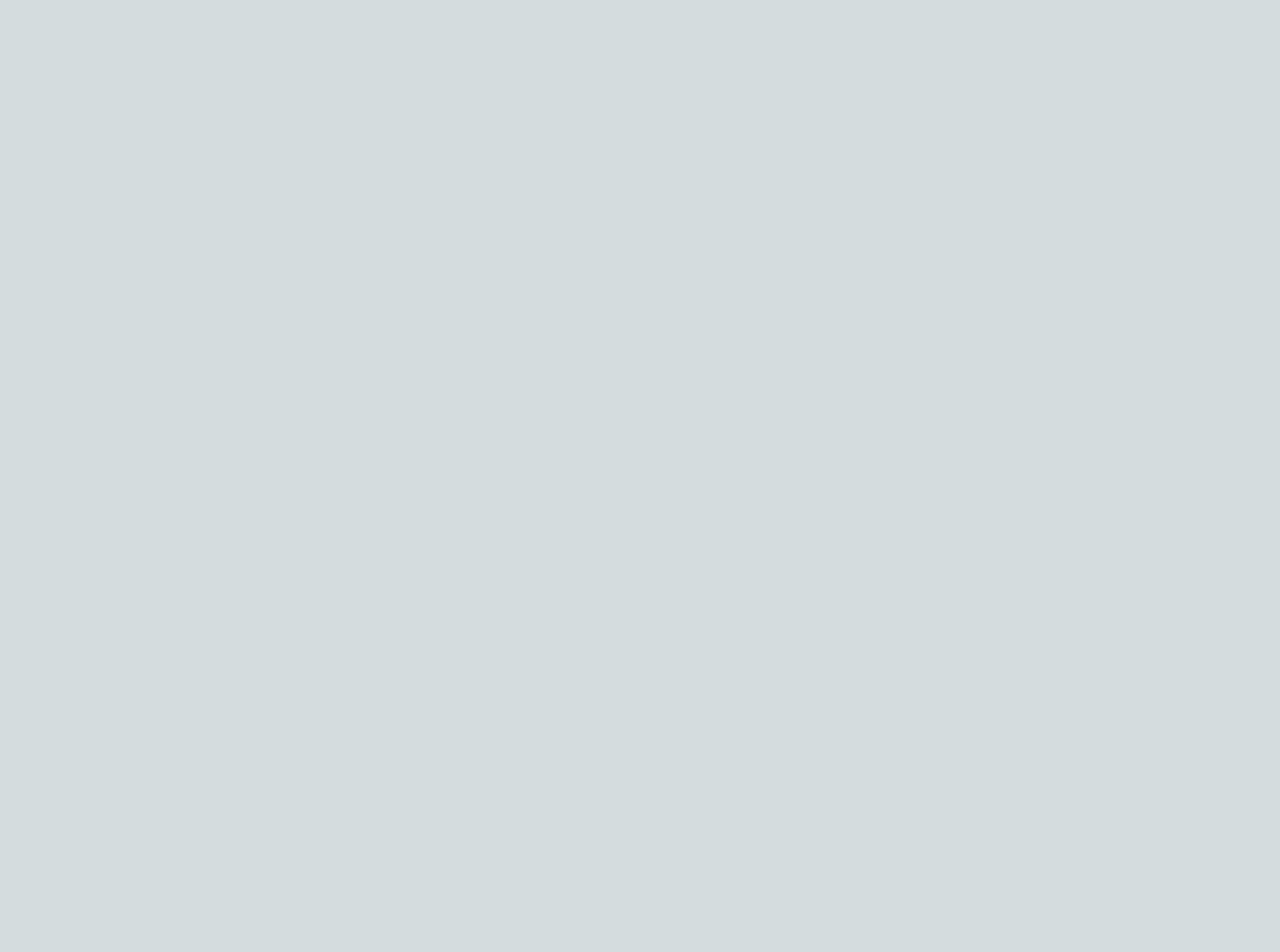
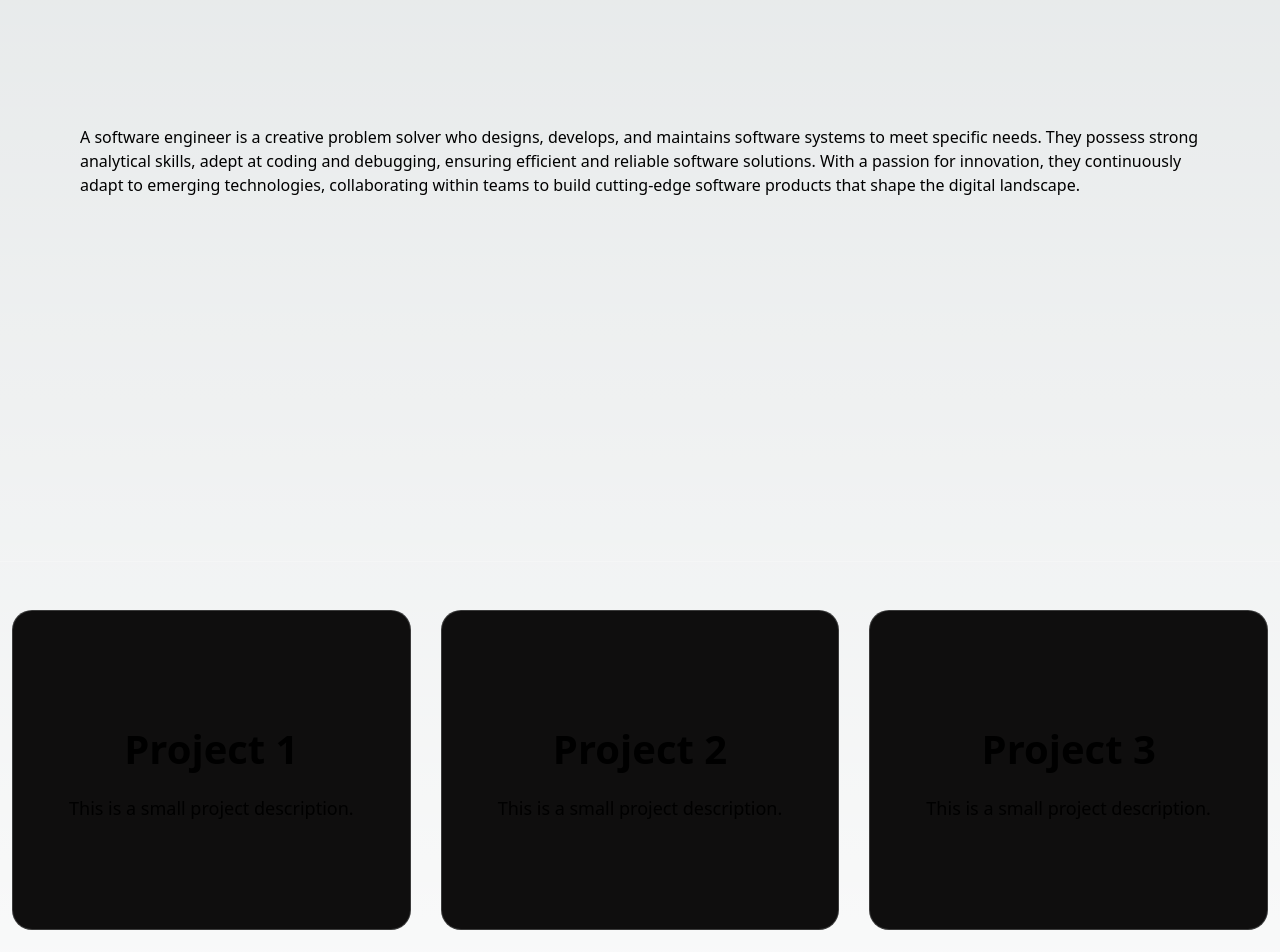
Before and after one commit to manuelxantony/manuelxantony-blog, a Next.js app: page / in a window 1280 px wide. Shown: the part 1040-1992 px from the top of the page. Before the commit the page ends 800 px from the top, so only its background shows below. Built offline with nearby package versions, Linux system fonts and the light colour scheme.

Commit message:
added basic layout till projects

```diff
--- a/app/page.tsx
+++ b/app/page.tsx
@@ -1,10 +1,17 @@
 import Home from '@/components/home/home';
+import About from '@/components/about/about';
+import Border from '@/components/border';
+import Projects from '@/components/projects/projects';
 
 export default function Page() {
   return (
     <main>
       <div>
         <Home />
+        <Border />
+        <About />
+        <Border />
+        <Projects />
       </div>
     </main>
   );
--- /dev/null
+++ b/components/about/about.tsx
@@ -0,0 +1,17 @@
+export default function About() {
+  return (
+    <section className="container mx-auto">
+      <div className="h-screen flex justify-center items-center p-20">
+        <p>
+          A software engineer is a creative problem solver who designs,
+          develops, and maintains software systems to meet specific needs. They
+          possess strong analytical skills, adept at coding and debugging,
+          ensuring efficient and reliable software solutions. With a passion for
+          innovation, they continuously adapt to emerging technologies,
+          collaborating within teams to build cutting-edge software products
+          that shape the digital landscape.
+        </p>
+      </div>
+    </section>
+  );
+}
--- /dev/null
+++ b/components/border.tsx
@@ -0,0 +1,3 @@
+export default function Border() {
+  return <div className="border-t border-white/20 text-white/60"></div>;
+}
--- /dev/null
+++ b/components/cards/projectCard.tsx
@@ -0,0 +1,37 @@
+export default function ProjectCard({
+  id,
+  name,
+  description,
+}: {
+  id: number;
+  name: string;
+  description: string;
+}) {
+  return (
+    // card design
+    <div className="border border-solid border-1 border-[#eceff133] rounded-[20px] h-[320px] mb-5 p-4 transition-colors bg-[#0f0e0e]">
+      {/* card content layout */}
+      <div className="h-full width flex flex-col justify-center items-center">
+        <h2 className="font-bold mb-4">{name}</h2>
+        <h4>{description}</h4>
+      </div>
+    </div>
+  );
+}
+
+// .resources_resource__NTeNg {
+//     --resource-bg: hsla(0,0%,9%,.3);
+//     width: 100%;
+//     height: 320px;
+//     border-radius: 20px;
+//     background: var(--resource-bg);
+//     box-shadow: var(--shadow-large);
+//     text-decoration: none;
+//     position: relative;
+//     -webkit-backdrop-filter: blur(3px);
+//     backdrop-filter: blur(3px);
+//     border: 1px solid var(--accents-2);
+//     z-index: 1;
+//     transition: background .25s ease;
+//     box-shadow: none;
+// }
--- a/components/home/home.tsx
+++ b/components/home/home.tsx
@@ -1,4 +1,4 @@
-import AnimatedText from '../animated/animatedText';
+import AnimatedText from '@/components/animated/animatedText';
 
 export default function Home() {
   return (
@@ -8,7 +8,6 @@ export default function Home() {
           <div className="flex flex-col md:flex-row gap-5 relative">
             <h1 className="font-thin">{`Hi, I'm `}</h1>
             <h1 className="font-bold">
-              {/* Manuel Antony */}
               <AnimatedText text="Manuel Antony" />
             </h1>
           </div>
--- /dev/null
+++ b/components/projects/projects.tsx
@@ -0,0 +1,48 @@
+import ProjectCard from '@/components/cards/projectCard';
+
+export default function Projects() {
+  const projects = [
+    {
+      id: 1,
+      name: 'Project 1',
+      description: 'This is a small project description.',
+    },
+    {
+      id: 1,
+      name: 'Project 2',
+      description: 'This is a small project description.',
+    },
+    {
+      id: 2,
+      name: 'Project 3',
+      description: 'This is a small project description.',
+    },
+    {
+      id: 3,
+      name: 'Project 4',
+      description: 'This is a small project description.',
+    },
+    {
+      id: 4,
+      name: 'Project 5',
+      description: 'This is a small project description.',
+    },
+  ];
+
+  return (
+    <section className="container mx-auto">
+      <div className="grid grid-cols-1  md:grid-cols-2 xl:grid-cols-3 gap-[30px] mt-12 mx-3">
+        {projects.map((project) => {
+          return (
+            <ProjectCard
+              key={project.id}
+              id={project.id}
+              name={project.name}
+              description={project.description}
+            />
+          );
+        })}
+      </div>
+    </section>
+  );
+}
--- /dev/null
+++ b/components/writeups/writeups.tsx
@@ -0,0 +1,3 @@
+export default function WriteUps() {
+  return <div>WriteUps</div>;
+}
--- a/tailwind.config.ts
+++ b/tailwind.config.ts
@@ -1,17 +1,20 @@
-import type { Config } from "tailwindcss";
+import type { Config } from 'tailwindcss';
 
 const config: Config = {
   content: [
-    "./pages/**/*.{js,ts,jsx,tsx,mdx}",
-    "./components/**/*.{js,ts,jsx,tsx,mdx}",
-    "./app/**/*.{js,ts,jsx,tsx,mdx}",
+    './pages/**/*.{js,ts,jsx,tsx,mdx}',
+    './components/**/*.{js,ts,jsx,tsx,mdx}',
+    './app/**/*.{js,ts,jsx,tsx,mdx}',
   ],
   theme: {
     extend: {
       backgroundImage: {
-        "gradient-radial": "radial-gradient(var(--tw-gradient-stops))",
-        "gradient-conic":
-          "conic-gradient(from 180deg at 50% 50%, var(--tw-gradient-stops))",
+        'gradient-radial': 'radial-gradient(var(--tw-gradient-stops))',
+        'gradient-conic':
+          'conic-gradient(from 180deg at 50% 50%, var(--tw-gradient-stops))',
+      },
+      colors: {
+        'project-card': '#EDEDED',
       },
     },
   },
```
